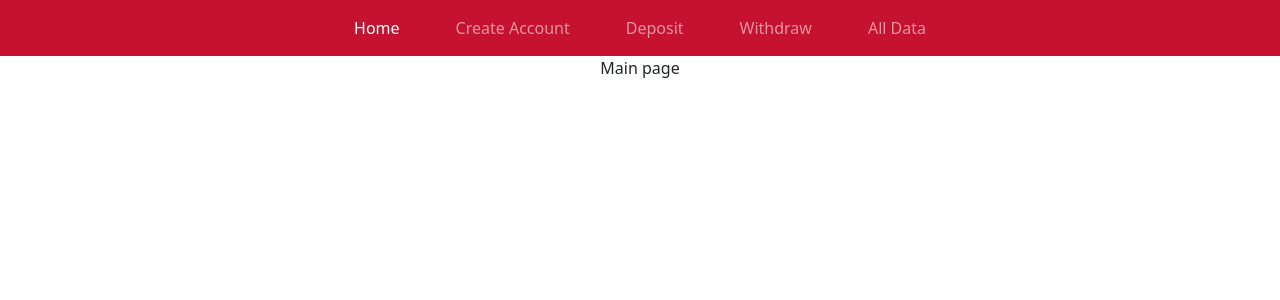
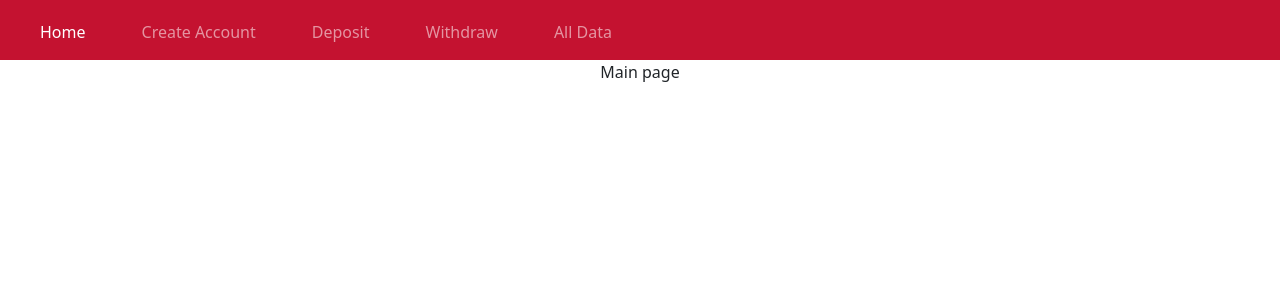
Before and after one commit to jayeclark/banking, a React (Create React App) app: page / in a window 1280 px wide. Shown: the top 300 px of the page. Built offline with nearby package versions, Linux system fonts and the light colour scheme; the HTML template or start-up script is replaced by a standard one.

Commit message:
Tweak navbar settings

```diff
--- a/public/index.html
+++ b/public/index.html
@@ -40,5 +40,6 @@
       To begin the development, run `npm start` or `yarn start`.
       To create a production bundle, use `npm run build` or `yarn build`.
     -->
+    <script src="https://cdn.jsdelivr.net/npm/bootstrap@5.0.2/dist/js/bootstrap.bundle.min.js" integrity="sha384-MrcW6ZMFYlzcLA8Nl+NtUVF0sA7MsXsP1UyJoMp4YLEuNSfAP+JcXn/tWtIaxVXM" crossorigin="anonymous"></script>
   </body>
 </html>
--- a/src/components/AppNav.js
+++ b/src/components/AppNav.js
@@ -23,13 +23,13 @@ function AppNav() {
                     }
 
     return (
-        <nav className="navbar navbar-expand-md navbar-dark" style={{backgroundColor:"#c41230", fontWeight: "500"}}>
-            <div className="container-fluid">
+        <nav className="navbar navbar-expand-sm navbar-dark" style={{backgroundColor:"#c41230", fontWeight: "500"}}>
+            <div className="container-fluid" style={{justifyContent:"left"}}>
                 <button className="navbar-toggler" type="button" data-bs-toggle="collapse" data-bs-target="#navbarSupportedContent2" aria-controls="navbarSupportedContent" aria-expanded="false" aria-label="Toggle navigation">
                     <span className="navbar-toggler-icon"></span>
                 </button>
                 <div className="collapse navbar-collapse" id="navbarSupportedContent2">
-                    <ul className="navbar-nav me-auto mb-2 mb-lg-0" style={{boxSizing:"border-box",width:"100%",justifyContent:"center"}}>
+                    <ul className="navbar-nav me-auto mb-2 mb-lg-0" style={{boxSizing:"border-box",marginTop:'4px',width:"100%"}}>
                         <li id="home-link" style={{padding:"0px 20px"}} onClick={e=> changeActive(e)} className="nav-item" data-for="home-link-tooltip"  data-iscapture="true" data-tip="Return to Home">
                             <Link to="/" className={"nav-link" + active.home}>Home</Link>
                         </li>
```
Also changed, not shown: src/styles/bootstrap.min.css.
